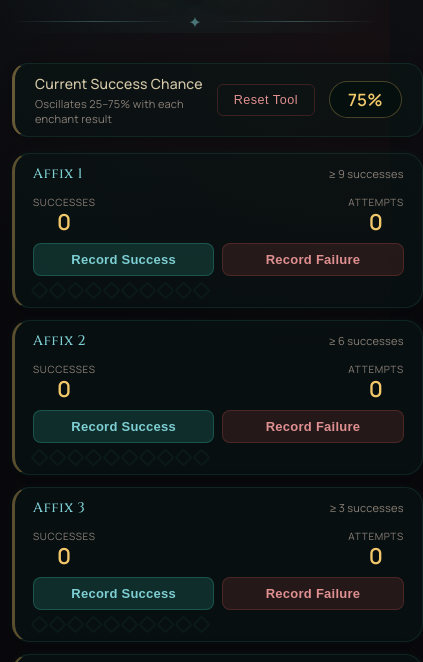
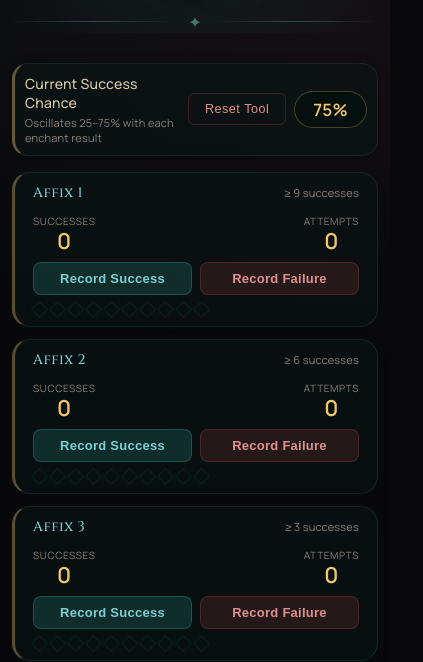
Before and after one commit to AtlasHarp/Harpagia-Soulstone-Advisor, a plain HTML site: page index.html in a window 390 px wide. Shown: the part 112-774 px from the top of the page, 423 px wide, since content can reach past the window. Drawn offline with Linux system fonts and the light colour scheme.

Commit message:
Add files via upload

```diff
--- a/index.html
+++ b/index.html
@@ -8,6 +8,7 @@
 <link href="https://fonts.googleapis.com/css2?family=Manrope:wght@400;500;600&display=swap" rel="stylesheet">
 <style>
 *,*::before,*::after{box-sizing:border-box;margin:0;padding:0}
+html{overflow-x:hidden;}
 body{
   overflow-x:hidden;
   background: radial-gradient(1200px 700px at 20% 0%, rgba(50,180,160,.04), transparent 60%),
@@ -241,6 +242,9 @@ header h1{
   header h1 { font-size: 18px; white-space: normal; }
   .tabs { padding: 8px 14px; }
   .tab-content { padding: 16px 14px; max-width: 100%; }
+  .chance-row { padding: 10px 10px; gap: 8px; }
+  .chance-row-labels { flex: 1; min-width: 0; }
+  .chance-row label { white-space: normal; }
 }
 </style>
 </head>
```
